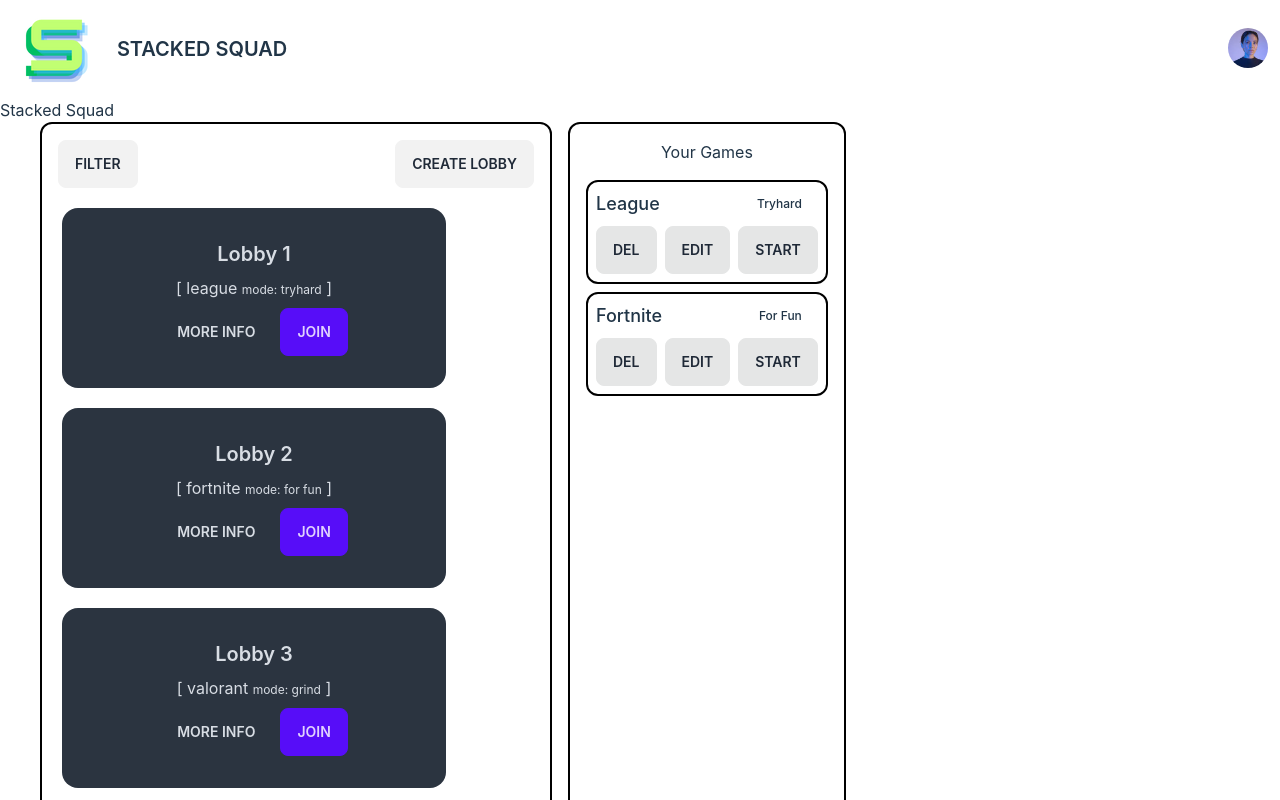
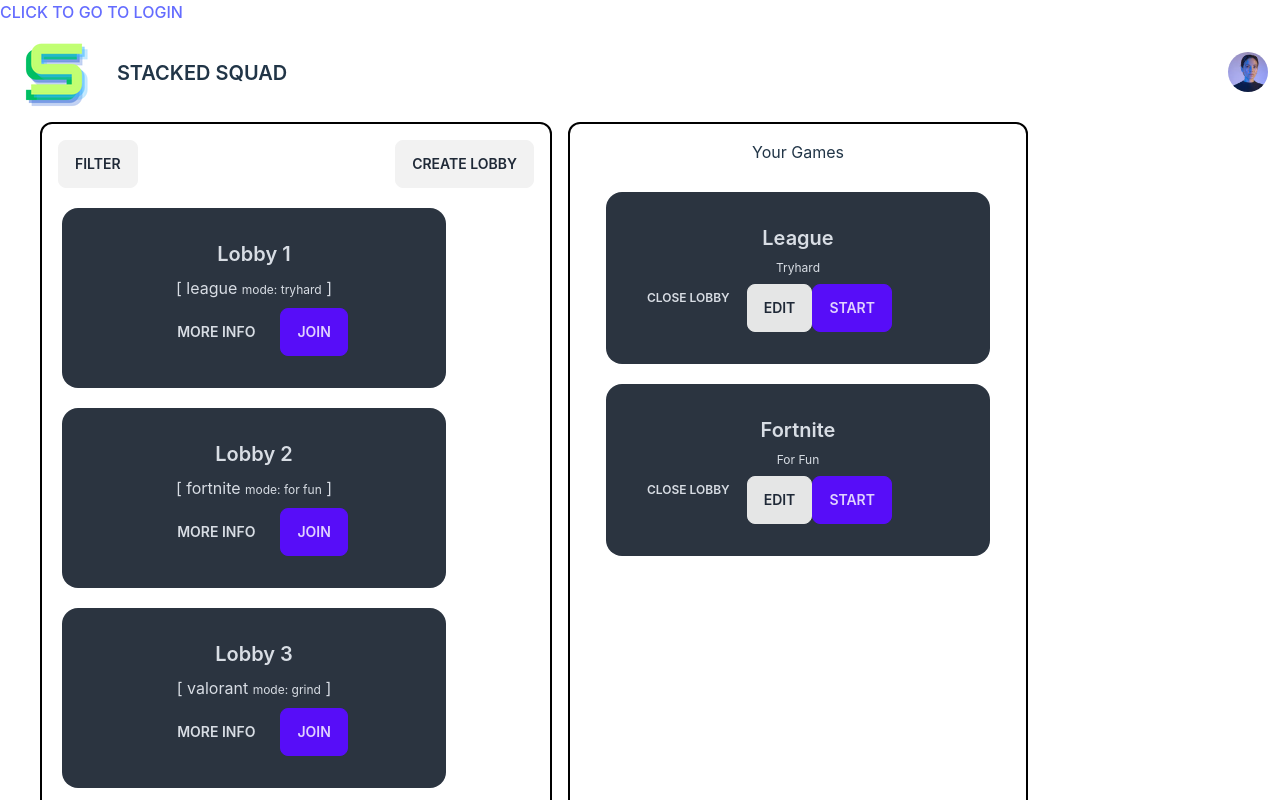
Before and after one commit to Team-Charizard-59/stacked-squad, a React (Vite) app: page / in a window 1280 px wide. Shown: the top 800 px of the page. Built offline with nearby package versions, Linux system fonts and the light colour scheme.

Commit message:
'your games' card styling

```diff
--- a/src/App.jsx
+++ b/src/App.jsx
@@ -4,19 +4,21 @@ import { Link } from 'react-router-dom';
 import UserGames from './Components/ui/userGames';
 import Login from './Login';
 import NavBar from './Navbar';
+import Hero from './Components/ui/Hero.jsx';
+
 
 function App() {
   return (
-    <div className='w-screen bg-base-100 h-screen'>
+    <div className='w-screen bg-base-100 h-full'>
+      <Link to={'/login'}>CLICK TO GO TO LOGIN</Link>
       <NavBar />
+          {/* <Hero /> */}
       <header className=''>
-        <h2>Stacked Squad</h2>
         <div id='main-container' className='flex  gap-4 mx-10'>
           <Feed />
           <UserGames />
         </div>
       </header>
-      <Link to={'/login'}>CLICK TO GO TO LOGIN</Link>
     </div>
   );
 }
--- /dev/null
+++ b/src/Components/ui/Hero.jsx
@@ -0,0 +1,19 @@
+function Hero() {
+  return (
+    <div className='hero sticky min-h-[200px] bg-base-200'>
+      <div className='hero-content text-center'>
+        <div className='max-w-md'>
+          <h1 className='text-5xl font-bold'>Hello there</h1>
+          <p className='py-6'>
+            Provident cupiditate voluptatem et in. Quaerat fugiat ut assumenda
+            excepturi exercitationem quasi. In deleniti eaque aut repudiandae et
+            a id nisi.
+          </p>
+          <button className='btn btn-primary'>Get Started</button>
+        </div>
+      </div>
+    </div>
+  );
+}
+
+export default Hero;
--- a/src/Components/ui/userGames.jsx
+++ b/src/Components/ui/userGames.jsx
@@ -7,19 +7,35 @@ function UserGames (){
     const mode = game.mode;
     const uniqueKey = `game-${title}-${mode}`
     currentGames.push(
+      // <div
+      //   key={uniqueKey}
+      //   className="border-black border-2 my-2 p-2 rounded-xl">
+      //   <div className="">
+      //     <header className="flex justify-between items-center pr-4 pb-2 font-medium">
+      //       <p className="text-lg">{title}</p>
+      //       <p className="text-xs">{mode}</p>
+      //     </header>
+      //   </div>
+      //   <div className="flex gap-2">
+      //     <button className="btn btn-active">Del</button>{' '}
+      //     <button className="btn btn-active">Edit</button>{' '}
+      //     <button className="btn btn-active">Start</button>{' '}
+      //   </div>
+      // </div>
+
       <div
         key={uniqueKey}
-        className="border-black border-2 my-2 p-2 rounded-xl">
-        <div className="">
-          <header className="flex justify-between items-center pr-4 pb-2 font-medium">
-            <p className="text-lg">{title}</p>
-            <p className="text-xs">{mode}</p>
-          </header>
-        </div>
-        <div className="flex gap-2">
-          <button className="btn btn-active">Del</button>{' '}
-          <button className="btn btn-active">Edit</button>{' '}
-          <button className="btn btn-active">Start</button>{' '}
+        className='lobbyContainer card w-96 bg-neutral text-neutral-content m-5 '>
+        <div className='card-body items-center text-center'>
+          <p className="card-title">{title}</p>
+          <p className="text-xs">{mode}</p>
+            <div className='card-actions flex flex-end w-full'>
+              <button className="btn btn-ghost btn-xs justify-self-end">Close Lobby</button>{' '}
+              <div classNmae="flex ">
+                <button className='btn btn-active'>Edit</button>
+                <button className='btn btn-primary'>Start</button>
+              </div>
+            </div>
         </div>
       </div>
     );
--- a/src/main.jsx
+++ b/src/main.jsx
@@ -5,6 +5,7 @@ import './index.css'
 import { createBrowserRouter, RouterProvider} from 'react-router-dom'
 import Login from './Login.jsx'
 import Signup from './Signup.jsx'
+
 import { Provider } from 'react-redux'
 import { store } from './app/store.js'
 
```
